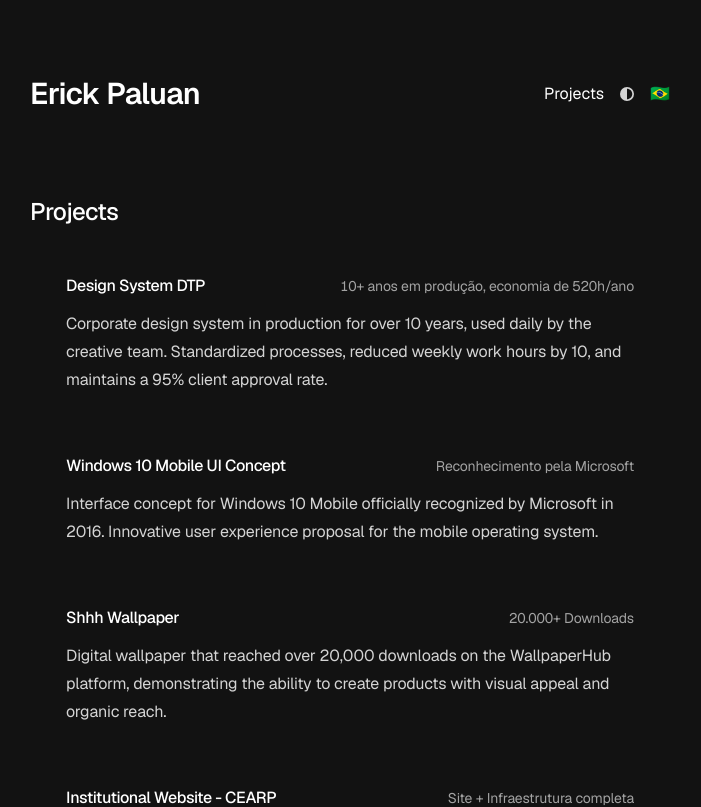
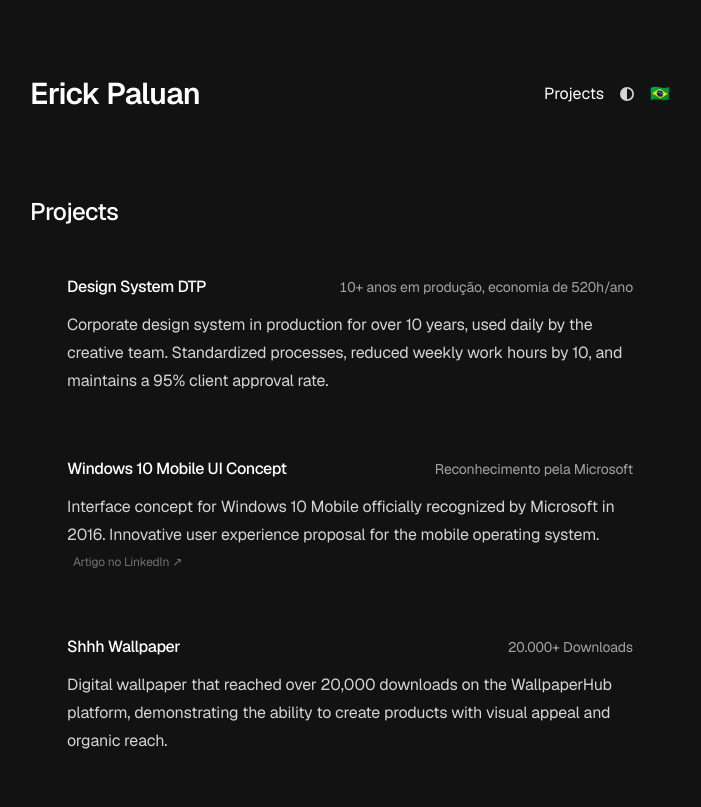
Before and after one commit to erickpaluan/myportfolio, a Next.js app: page /en/projects in a window 1280 px wide. Shown: the top 807 px of the page, without its empty margins (290-991 px from the left). Built offline with nearby package versions, Linux system fonts and the light colour scheme.

Commit message:
fix: fixing box-shadow and transitions in projetcs.

```diff
--- a/src/app/[locale]/projects/page.tsx
+++ b/src/app/[locale]/projects/page.tsx
@@ -38,6 +38,7 @@ export default function PathnamesPage({ params }: Props) {
           <a
             href="https://www.linkedin.com/pulse/o-dia-em-que-um-projeto-feito-interior-de-sp-chegou-à-erick-paluan-zvtpf/"
             target="_blank"
+            rel="noopener noreferrer"
           >
             <div className="w-full flex justify-between items-baseline">
               <span className="text-black dark:text-white font-medium tracking-tight">
--- a/src/app/global.css
+++ b/src/app/global.css
@@ -18,6 +18,7 @@
   --sh-jsxliterals: #6266d1;
   --sh-property: #e25a1c;
   --sh-entity: #e25a1c;
+  color-scheme: light dark;
 }
 
 /* Dark theme colors */
@@ -154,14 +155,30 @@ table {
   display: inline-block;
   padding: 0.875rem 2.25rem;
   border-radius: 18px;
-  border: 10px;
+  transition:
+    box-shadow 0.3s ease,
+    border-color 0.3s ease;
+  border: 1px solid transparent;
   font-weight: 400;
   font-size: 1rem;
   letter-spacing: -0.01em;
 }
 
 .projeto:has(a):hover {
-  box-shadow: 0 5px 5px rgba(255, 255, 255, 0.12);
-  border: 1px solid rgba(255, 255, 255, 0.12);
+  box-shadow: 0 8px 24px
+    light-dark(rgba(0, 0, 0, 0.15), rgba(255, 255, 255, 0.12));
+  border-color: light-dark(rgba(0, 0, 0, 0.12), rgba(255, 255, 255, 0.12));
   cursor: pointer;
 }
+
+.projeto:has(a)::after {
+  content: "Artigo no LinkedIn ↗";
+  font-size: 0.75rem;
+  opacity: 0.4;
+  margin: 0.375rem;
+  transition: opacity 0.3s ease;
+}
+
+.projeto:has(a):hover::after {
+  opacity: 0.8;
+}
```
